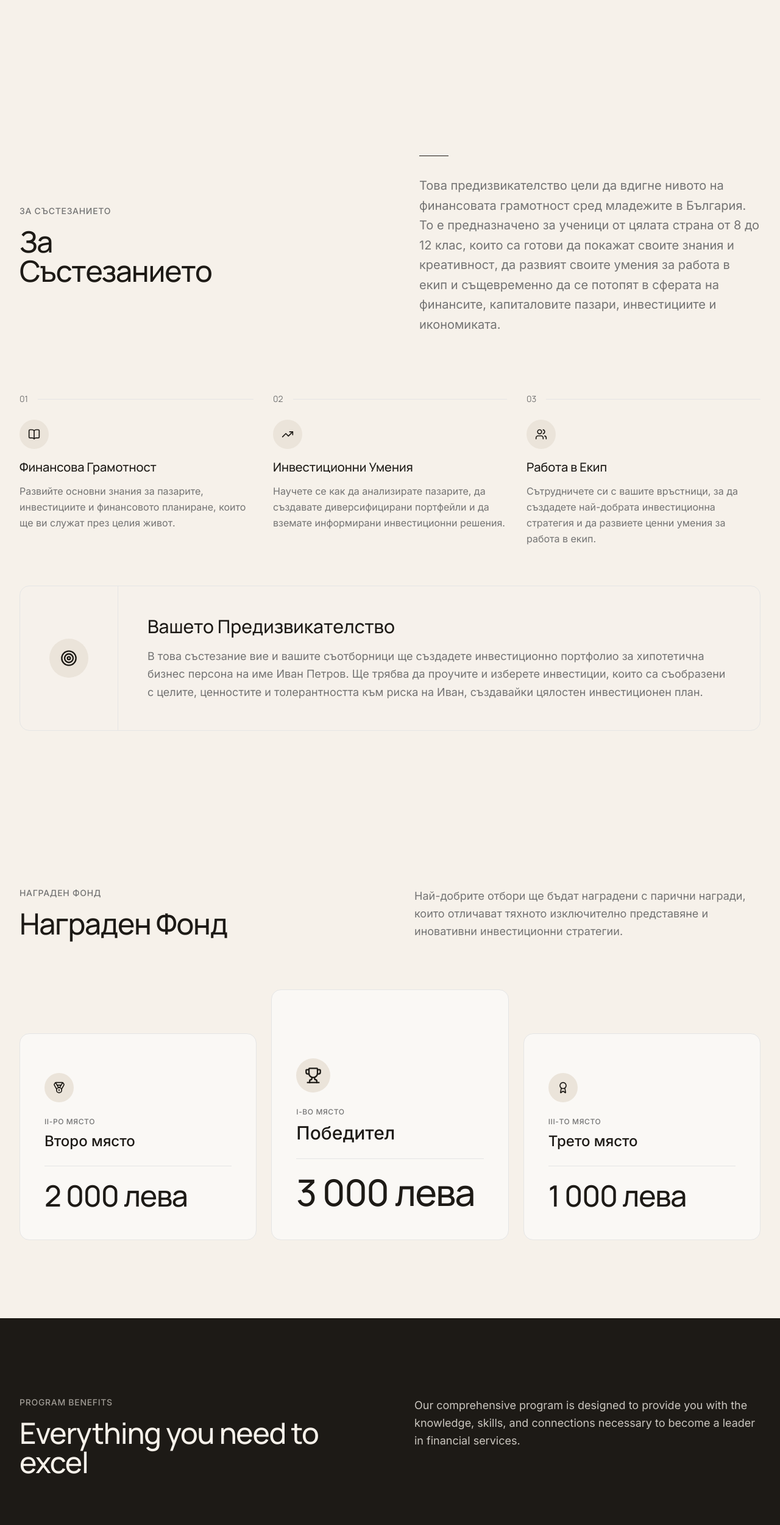
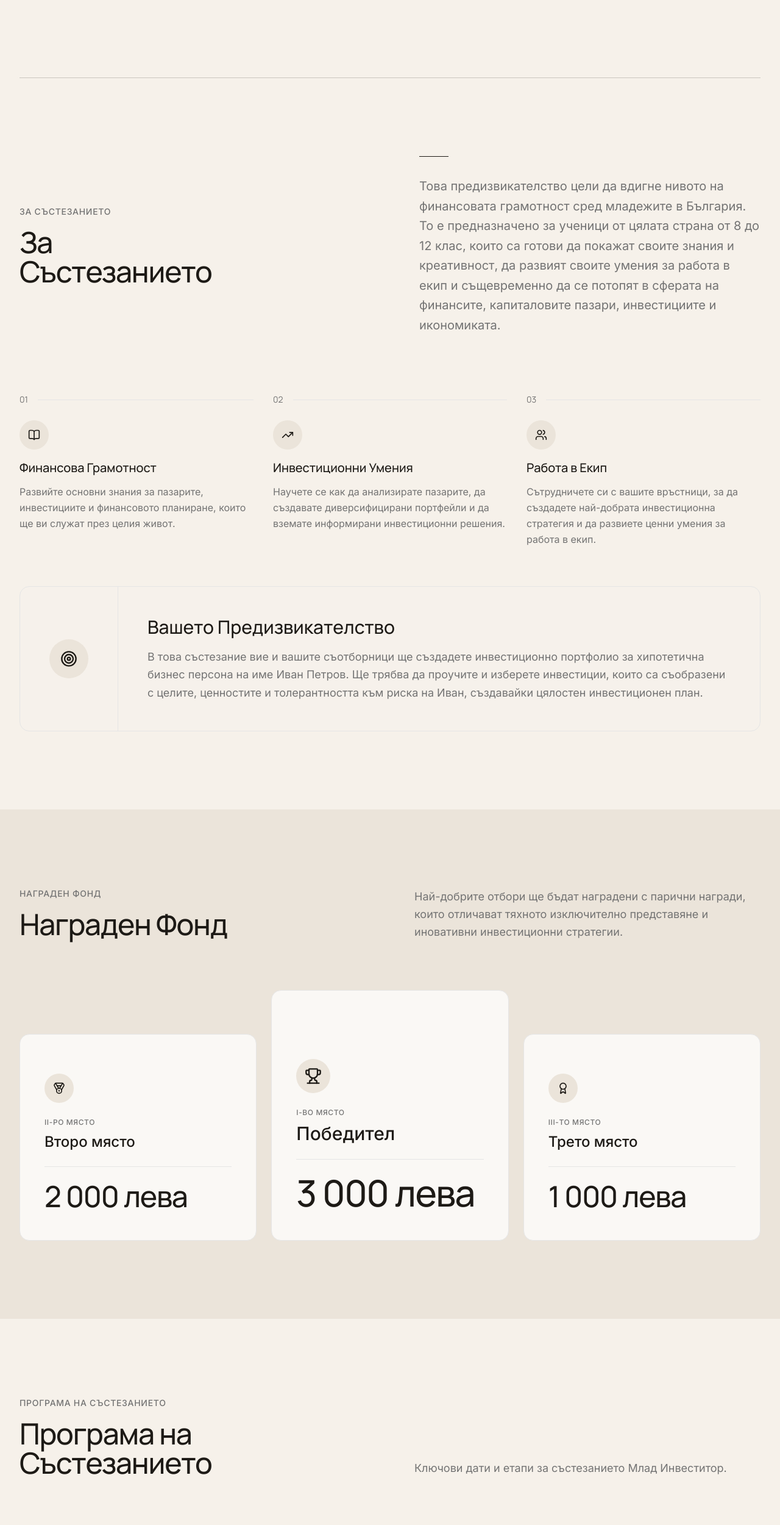
Before and after one commit to Tonkata-hub/young-investor-frontend, a Next.js app: page / in a window 1280 px wide. Shown: the part 941-3441 px from the top of the page at 61% size. Built offline with nearby package versions, Linux system fonts and the light colour scheme.

Commit message:
all sections color bg redesign

```diff
--- a/app/page.tsx
+++ b/app/page.tsx
@@ -2,7 +2,7 @@ import { Navbar } from "@/components/Navbar";
 import { Hero } from "@/components/Hero";
 import { Overview } from "@/components/Overview";
 import { Highlight } from "@/components/Highlight";
-import { Benefits } from "@/components/Benefits";
+// import { Benefits } from "@/components/Benefits";
 import { Timeline } from "@/components/Timeline";
 import { Eligibility } from "@/components/Eligibility";
 import { Criteria } from "@/components/Criteria";
@@ -16,9 +16,12 @@ export default function Home() {
 			<Navbar />
 			<main>
 				<Hero />
+				<div className="mx-auto max-w-7xl px-6 lg:px-8">
+					<div className="h-px bg-foreground/20" />
+				</div>
 				<Overview />
 				<Highlight />
-				<Benefits />
+				{/* <Benefits /> */}
 				<Timeline />
 				<Eligibility />
 				<Criteria />
--- a/components/Hero.tsx
+++ b/components/Hero.tsx
@@ -28,17 +28,17 @@ export function Hero() {
 					икономиката.
 				</p>
 
-				<div className="mt-12 flex items-center justify-center gap-4">
+				<div className="mx-auto mt-12 flex w-full max-w-sm flex-col items-stretch gap-4 sm:max-w-none sm:flex-row sm:items-center sm:justify-center">
 					<Button
 						size="lg"
-						className="gap-2 rounded-full bg-[lab(9.53159%_.968002_3.74648)] px-8 hover:bg-[lab(9.53159%_.968002_3.74648)]/90"
+						className="w-full gap-2 rounded-full bg-[lab(9.53159%_.968002_3.74648)] px-8 hover:bg-[lab(9.53159%_.968002_3.74648)]/90 sm:w-auto"
 					>
 						Запиши се
 						<ArrowRight className="size-4" />
 					</Button>
 					<a
 						href="#overview"
-						className="inline-flex h-11 items-center justify-center gap-2 rounded-full border border-border bg-[lab(97.6889%_.426859_1.84673)] px-8 text-base font-medium text-foreground shadow-xs transition-colors hover:bg-[lab(94.5%_.426859_1.84673)]"
+						className="inline-flex h-11 w-full items-center justify-center gap-2 rounded-full border border-border bg-[lab(97.6889%_.426859_1.84673)] px-8 text-base font-medium text-foreground shadow-xs transition-colors hover:bg-[lab(94.5%_.426859_1.84673)] sm:w-auto"
 					>
 						Научи повече
 						<ChevronDown className="size-4" />
--- a/components/Highlight.tsx
+++ b/components/Highlight.tsx
@@ -26,7 +26,7 @@ const awards = [
 
 export function Highlight() {
 	return (
-		<section id="highlight" className="px-6 py-24 lg:px-8 lg:py-32">
+		<section id="highlight" className="bg-secondary px-6 py-24 lg:px-8 lg:py-32">
 			<div className="mx-auto max-w-7xl">
 				<div className="grid gap-4 lg:grid-cols-2 lg:gap-20">
 					<div>
```
